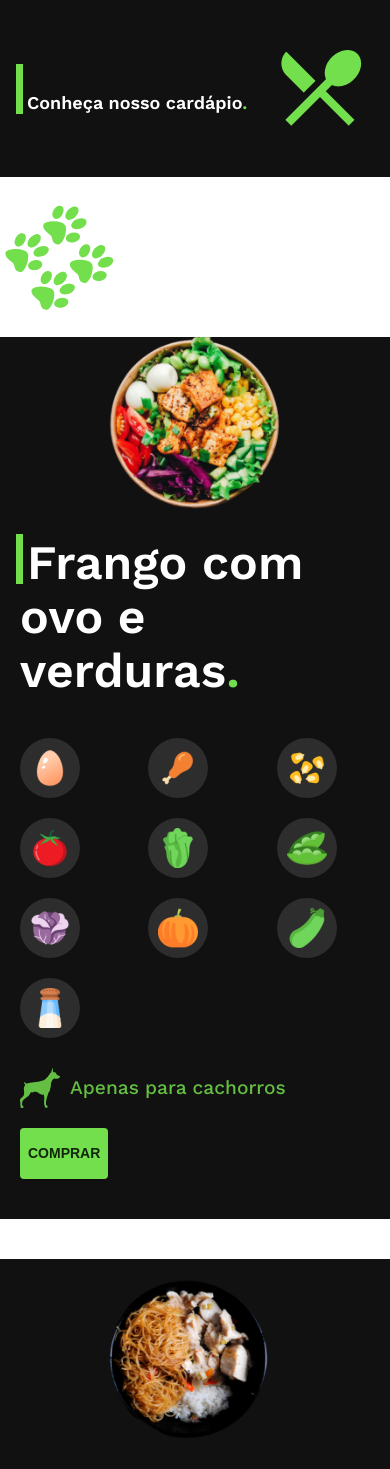
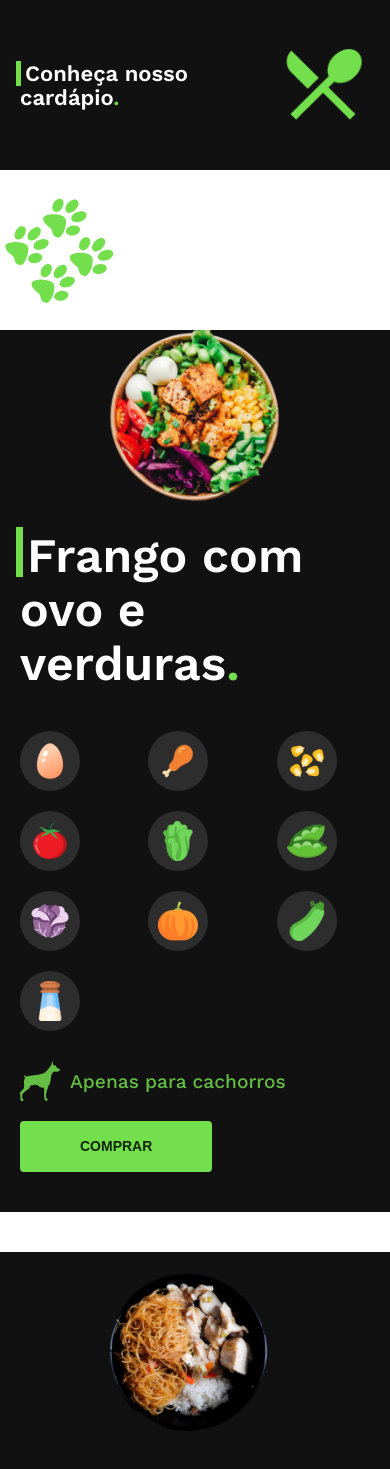
Before and after one commit to bernardocostaa/sabores-do-buddy, a plain HTML site: page cardapio.html in a window 390 px wide. Shown: the part 125-1594 px from the top of the page. Drawn offline with nearby package versions, Linux system fonts and the light colour scheme.

Commit message:
cardapio2

```diff
--- a/css/cardapio/cardapio.css
+++ b/css/cardapio/cardapio.css
@@ -92,7 +92,7 @@ margin-bottom: 20px;
     gap: 20px 35px;
   }
   .menu-header-v2{
-    gap: 30px;
+    gap: 18px;
   }
   .espaco{
     padding-bottom: 0px;
@@ -105,4 +105,20 @@ margin-bottom: 20px;
   .cardapio-conteudo h2{
     font-size: 48px;
   }
+  .botao{
+    padding: 16px 60px;
+  }
+  .header-cardapio h1::before{
+    content: '';
+    display: inline-block;
+    width: 5px;
+    height: 25px;
+    background: var(--cor-p1);
+    position: relative;
+    top: 5px;
+    left: -4px;
+  }
+  .header-cardapio h1{
+    font-size: 22px;
+  }
 }
--- a/css/global/global.css
+++ b/css/global/global.css
@@ -18,6 +18,19 @@ ul{
   list-style: none;
 }
 .botao{
+  display: inline-block;
+  padding: 16px 32px;
+  background: var(--cor-p1);
+  border-radius: 4px;
+  box-shadow: 0 1px 2px rgba(0,0,0,0.1) ;
+  text-transform: uppercase;
+  color: var(--cor-p5);
+  font: 600 1.125rem/1.35 "Poppins", sans-serif;
+  max-width: max-content;
+  border: none;
+  cursor: pointer;
+}
+.botao-d{
   display: inline-block;
   padding: 16px 32px;
   background: var(--cor-p1);
--- a/css/home/dieta.css
+++ b/css/home/dieta.css
@@ -40,7 +40,7 @@ justify-content: space-between;
   }
 }
 @media(max-width:500px){
-  .botao{
+  .botao-d{
     padding: 16px 8px !important;
   }
   .botao-dieta a{
```
Also changed, not shown: index.html (+2 -2 lines).
